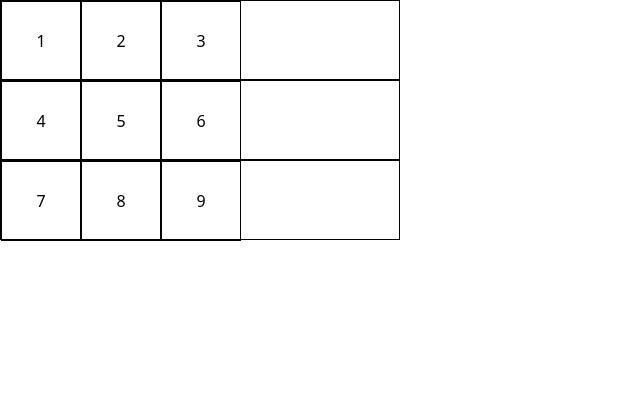
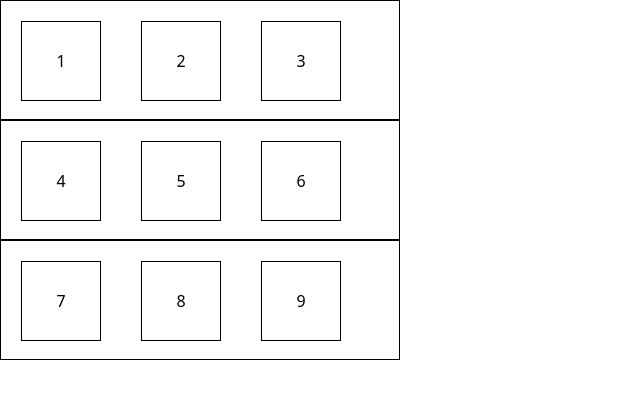
Before and after one commit to system-Barinda/React-project-of-learning, a React (Vite) app in the folder React_learning/: page / in a window 1280 px wide. Shown: the top 398 px of the page, without its empty margins (0-640 px from the left). Built offline with nearby package versions, Linux system fonts and the light colour scheme.

Commit message:
done to run

```diff
--- a/React_learning/src/page/component.jsx
+++ b/React_learning/src/page/component.jsx
@@ -426,24 +426,30 @@ import  { useState } from "react";
 //   return null;
 // }
 
-export default function square(){
+function Square({value}){
+ return <button className="square h-20 w-20 m-5 border">{value}</button>
+}
+export default function Board(){
     return(
        <>
-      <div className="board-row h-20 w-100 border">
-        <button className="square h-20 w-20 border">1</button>
-        <button className="square h-20 w-20 border">2</button>
-        <button className="square h-20 w-20 border">3</button>
+      <div className="board-row h-30 w-100 border">
+        <Square  value={1} />
+        <Square  value={2} />
+        <Square  value={3} />
       </div>
-      <div className="board-row h-20 w-100 border">
-        <button className="square h-20 w-20 border">4</button>
-        <button className="square h-20 w-20 border">5</button>
-        <button className="square h-20 w-20 border">6</button>
+      <div className="board-row h-30 w-100 border">
+        <Square  value={4} />
+        <Square  value={5} />
+        <Square  value={6} />
       </div>
-      <div className="board-row h-20 w-100 border">
-        <button className="square h-20 w-20 border">7</button>
-        <button className="square h-20 w-20 border">8</button>
-        <button className="square h-20 w-20 border">9</button>
+
+      <div className="board-row h-30 w-100 border">
+        <Square  value={7} />
+        <Square  value={8} />
+        <Square  value={9} />
       </div>
+
+
     </>
     );
 };
```
